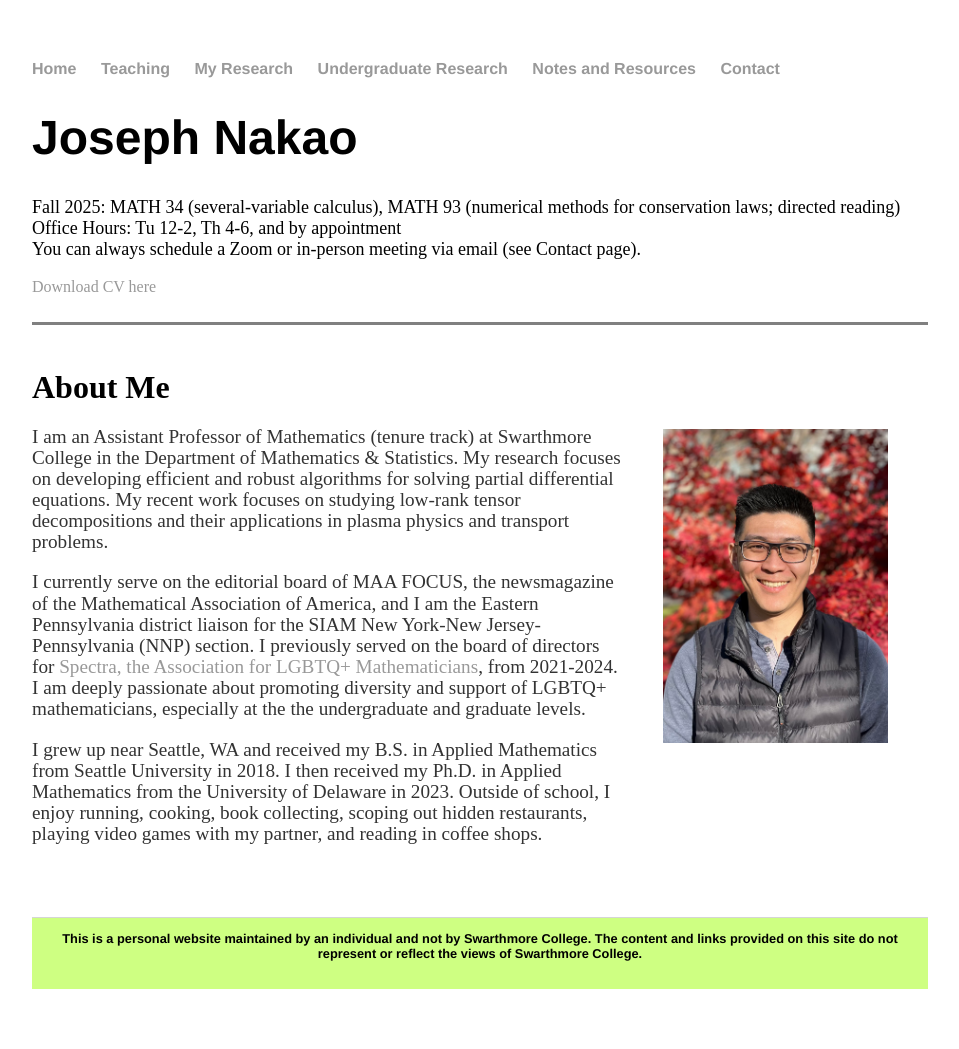
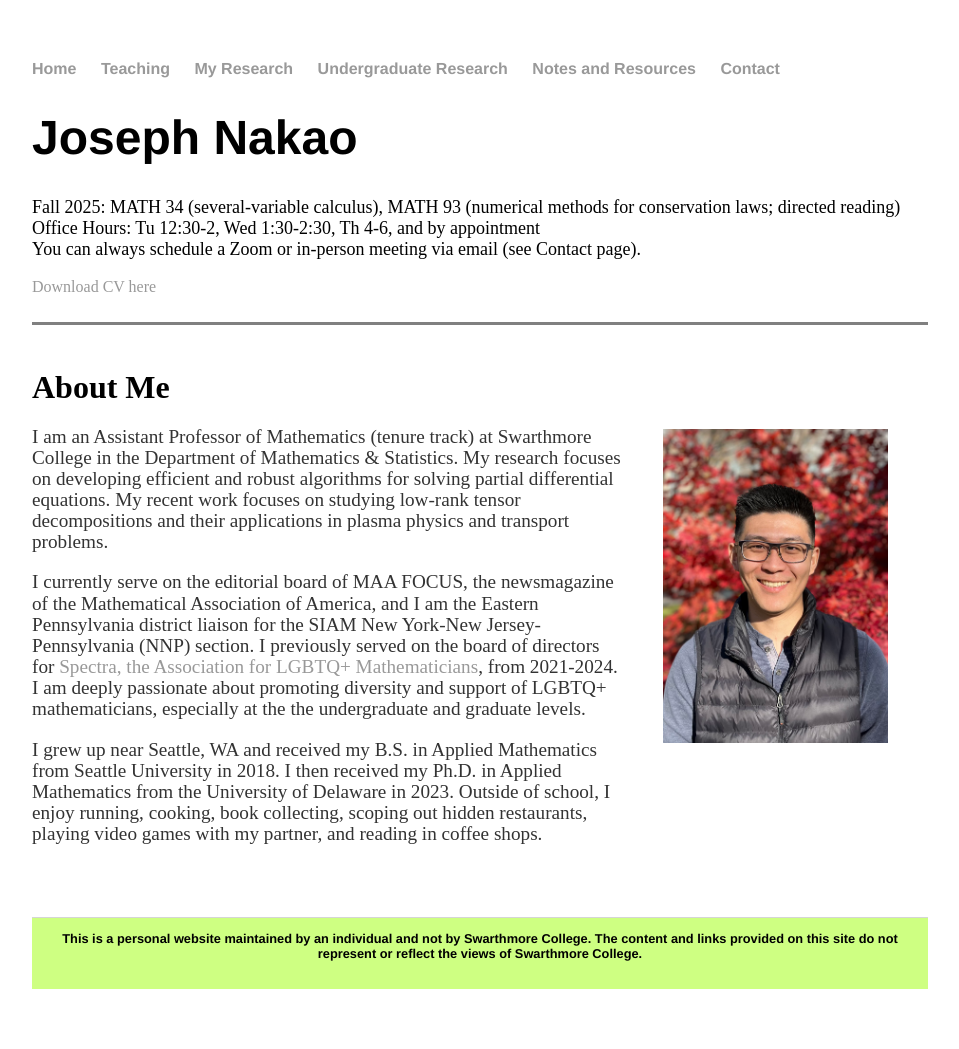
Before and after one commit to jhknakao/jhknakao.github.io, a Jekyll site: the page built from index.html, in a window 1280 px wide. Shown: the whole page, without its empty margins (160-1119 px from the left). Built offline with Jekyll 4.4.1, drawn with Linux system fonts in a browser that asks for light colours.

Commit message:
Update index.html

```diff
--- a/index.html
+++ b/index.html
@@ -6,7 +6,7 @@ title: Joseph Nakao's Homepage
 	<h1>Joseph Nakao</h1>
 	<font size="4">Fall 2025: MATH 34 (several-variable calculus), MATH 93 (numerical methods for conservation laws; directed reading)</font>
 	<br>
-	<font size="4">Office Hours: Tu 12-2, Th 4-6, and by appointment</font>
+	<font size="4">Office Hours: Tu 12:30-2, Wed 1:30-2:30, Th 4-6, and by appointment</font>
 	<br>
 	<font size="4">You can always schedule a Zoom or in-person meeting via email (see Contact page).</font>
 	<br>
```
